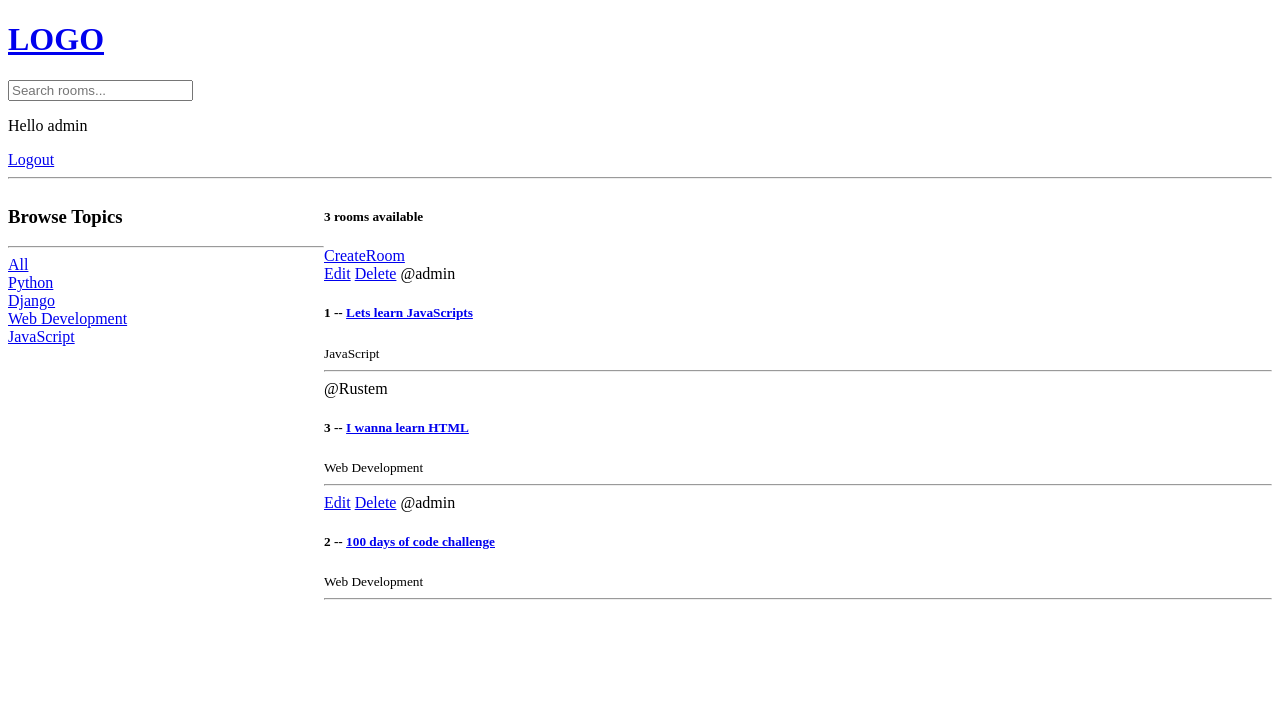
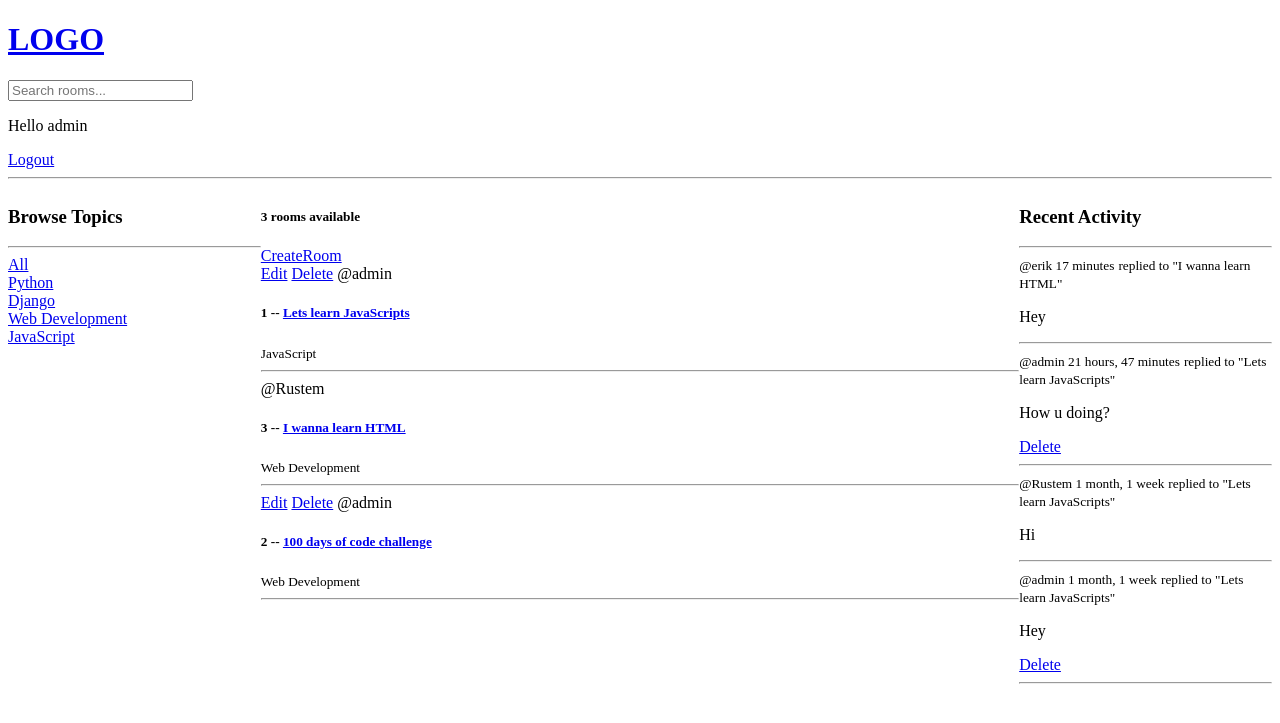
Before and after one commit to sakyra01/web-pet, a Django app: page / in a window 1280 px wide. Shown: the top 723 px of the page. Run offline with Django 4.2, Linux system fonts and the light colour scheme; a user stored in the database is signed in; data comes from the database, SQL or seed files in the repository; both versions use the stored data as it was after the commit.

Commit message:
add users activity feed

```diff
--- a/studybud/base/models.py
+++ b/studybud/base/models.py
@@ -35,5 +35,8 @@ class Message(models.Model):
     update = models.DateTimeField(auto_now=True)
     created = models.DateTimeField(auto_now_add=True)
 
+    class Meta:
+        ordering = ['-update', '-created']
+
     def __str__(self):
         return self.body[0:50]
--- /dev/null
+++ b/studybud/base/templates/base/activity_component.html
@@ -0,0 +1,13 @@
+<h3>Recent Activity</h3>
+<hr>
+{% for message in room_messages %}
+<div>
+    <small>@{{message.user}} {{message.created|timesince}}</small>
+    <small>replied to "{{message.room}}"</small>
+    <p>{{message}}</p>
+    {% if request.user == message.user %}
+    <a href="{% url 'delete-message' message.id %}">Delete</a>
+    {% endif %}
+    <hr>
+</div>
+{% endfor %}
--- /dev/null
+++ b/studybud/base/templates/base/feed_component.html
@@ -0,0 +1,15 @@
+<div>
+    {% for room in rooms %}
+    <div>
+        {% if request.user == room.host %}
+        <a href="{% url 'update-room' room.id %}">Edit</a>
+        <a href="{% url 'delete-room' room.id %}">Delete</a>
+        {% endif %}
+
+        <span>@{{room.host.username}}</span>
+        <h5>{{ room.id }} -- <a href="{% url 'room' room.id  %}">{{ room.name }}</a></h5>
+        <small>{{room.topic.name}}</small>
+        <hr>
+    </div>
+    {% endfor %}
+</div>
--- a/studybud/base/templates/base/home.html
+++ b/studybud/base/templates/base/home.html
@@ -5,43 +5,26 @@
 <style>
     .home-container{
         display: grid;
-        grid-template-columns: 1fr 3fr;
+        grid-template-columns: 1fr 3fr 1fr;
     }
 </style>
 
 
 <div class="home-container">
     <div>
-        <h3>Browse Topics</h3>
-        <hr>
-            <div>
-                <a href="{% url 'home' %}">All</a>
-            </div>
-
-            {% for topic in topics %}
-            <div>
-                <a href="{% url 'home' %}?q={{ topic.name }}">{{ topic.name }}</a>
-            </div>
-        {% endfor %}
+        {% include 'base/topics_component.html' %}
     </div>
 
-<div>
-    <h5>{{ room_count }} rooms available</h5>
-    <a href="{% url 'create-room' %}">CreateRoom</a>
     <div>
-        {% for room in rooms %}
-            {% if request.user == room.host %}
-            <div>
-                <a href="{% url 'update-room' room.id %}">Edit</a>
-                <a href="{% url 'delete-room' room.id %}">Delete</a>
-                {% endif %}
-                <span>@{{room.host.username}}</span>
-                <h5>{{ room.id }} -- <a href="{% url 'room' room.id  %}">{{ room.name }}</a></h5>
-                <small>{{room.topic.name}}</small>
-                <hr>
-            </div>
-        {% endfor %}
+        <h5>{{ room_count }} rooms available</h5>
+        <a href="{% url 'create-room' %}">CreateRoom</a>
+        {% include 'base/feed_component.html' %}
     </div>
+
+    <div>
+        {% include 'base/activity_component.html' %}
+    </div>
+
 </div>
 
 {% endblock content %}
--- /dev/null
+++ b/studybud/base/templates/base/topics_component.html
@@ -0,0 +1,12 @@
+
+    <h3>Browse Topics</h3>
+    <hr>
+        <div>
+            <a href="{% url 'home' %}">All</a>
+        </div>
+
+        {% for topic in topics %}
+        <div>
+            <a href="{% url 'home' %}?q={{ topic.name }}">{{ topic.name }}</a>
+        </div>
+    {% endfor %}
--- a/studybud/base/views.py
+++ b/studybud/base/views.py
@@ -75,14 +75,15 @@ def home(request):
 
     topics = Topic.objects.all()
     room_count = rooms.count()
+    room_messages = Message.objects.filter(Q(room__topic__name__icontains=q))
 
-    context = {'rooms': rooms, 'topics': topics, 'room_count': room_count}
+    context = {'rooms': rooms, 'topics': topics, 'room_count': room_count, 'room_messages': room_messages}
     return render(request, 'base/home.html', context)
 
 
 def room(request, pk):
     room = Room.objects.get(id=pk)
-    room_messages = room.message_set.all().order_by('-created')
+    room_messages = room.message_set.all()
     participants = room.participants.all()
     if request.method == "POST":
         message = Message.objects.create(
```
Also changed, not shown: studybud/db.sqlite3.
